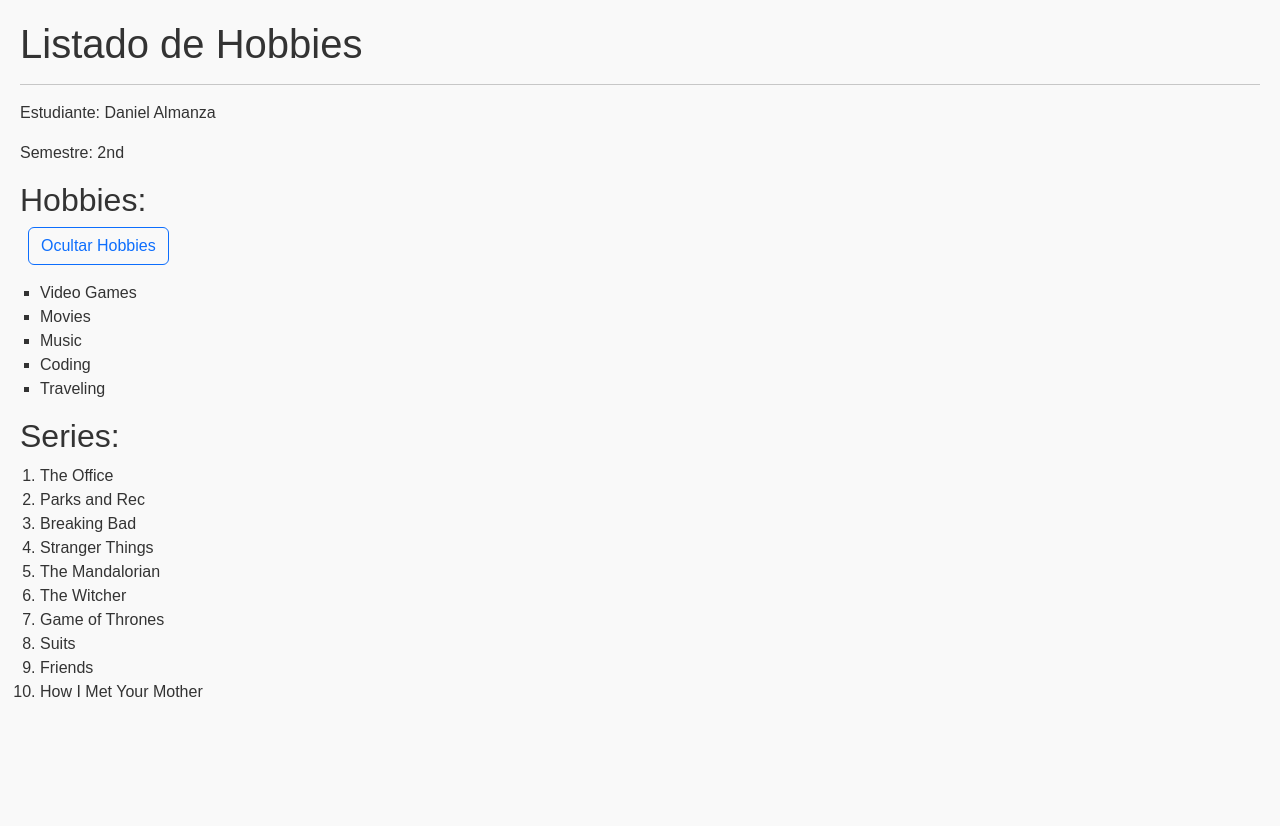
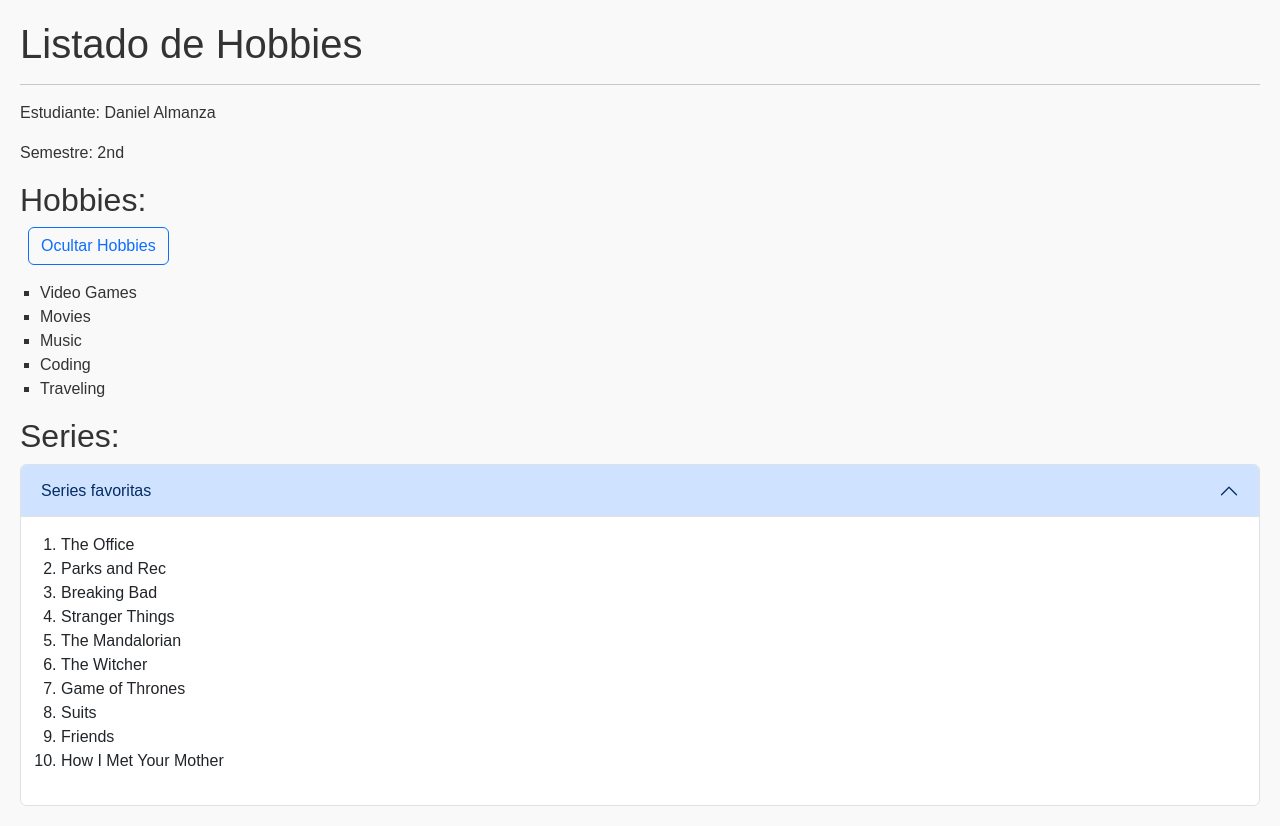
Before and after one commit to devDeam/hobbies-app, an Angular app: page / in a window 1280 px wide. Before the commit the page ends 800 px from the top, so only its background shows below. Built offline with nearby package versions, Linux system fonts and the light colour scheme.

Commit message:
Se agrega un acordean para ver las series

```diff
--- a/src/app/app.component.html
+++ b/src/app/app.component.html
@@ -19,10 +19,22 @@
           <li *ngFor="let hobby of hobbies">{{ hobby }}</li>
         </ul>
   </div>
+<h2>Series:</h2>
 
-
-
-<h2>Series:</h2>
-<ol>
-  <li *ngFor="let serie of series">{{ serie }}</li>
-</ol>
+<div ngbAccordion>
+  <div ngbAccordionItem [collapsed]="false">
+    <h2 ngbAccordionHeader>
+      <button ngbAccordionButton>
+        Series favoritas
+      </button>
+    </h2>
+    <div ngbAccordionCollapse>
+      <div ngbAccordionBody>
+        <ng-template>
+          <ol>
+            <li *ngFor="let serie of series">{{ serie }}</li>
+          </ol>
+        </ng-template>
+      </div>
+  </div>
+</div>
--- a/src/app/app.component.ts
+++ b/src/app/app.component.ts
@@ -1,12 +1,12 @@
 import { Component } from '@angular/core';
 import { RouterOutlet } from '@angular/router';
 import { CommonModule } from '@angular/common';
-import { NgbCollapseModule } from '@ng-bootstrap/ng-bootstrap';
+import { NgbCollapseModule, NgbAccordionModule } from '@ng-bootstrap/ng-bootstrap';
 
 
 @Component({
   selector: 'app-root',
-  imports: [RouterOutlet, CommonModule, NgbCollapseModule],
+  imports: [RouterOutlet, CommonModule, NgbCollapseModule, NgbAccordionModule],
   templateUrl: './app.component.html',
   styleUrl: './app.component.css'
 })
```
